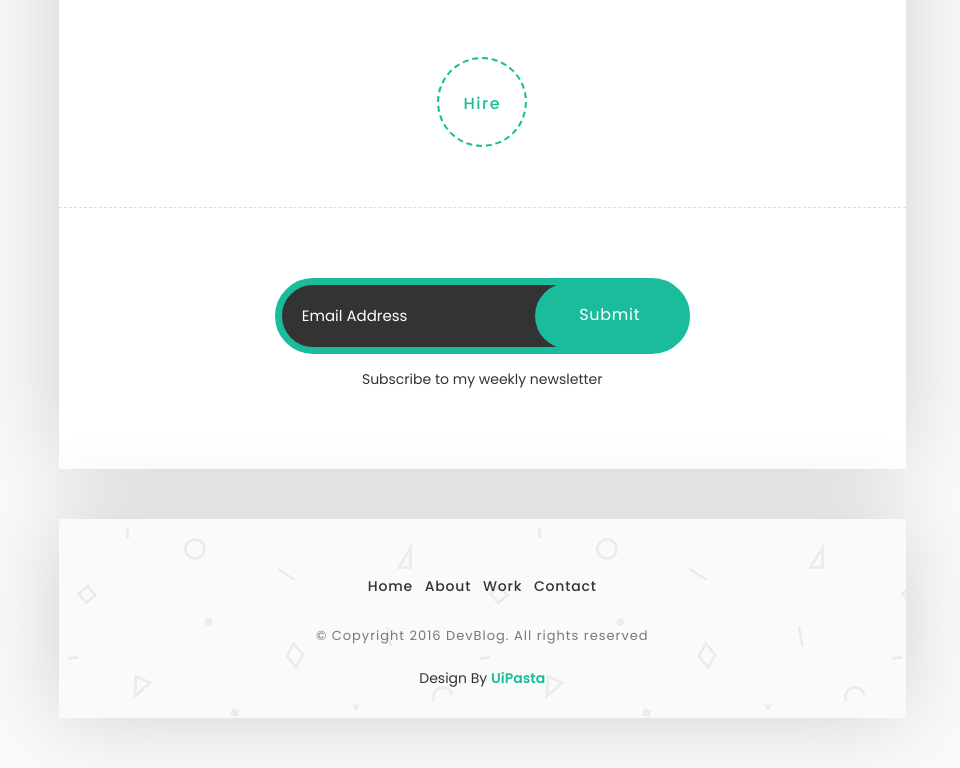
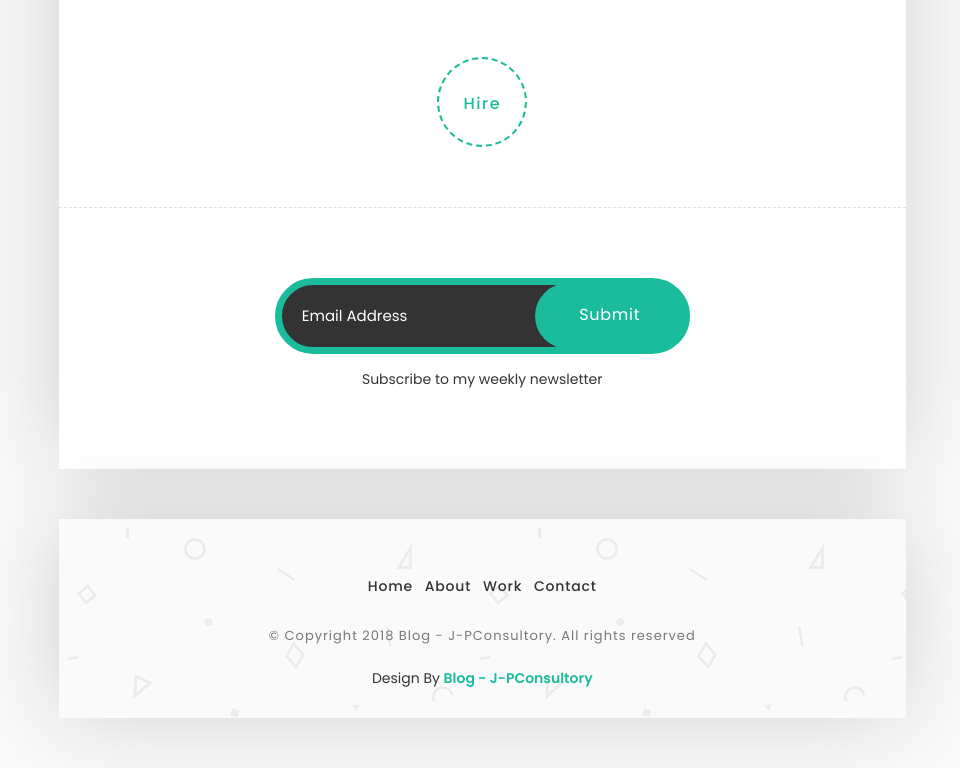
Before and after one commit to pedromeza/blog, a plain HTML site: page about.html in a window 1280 px wide. Shown: the part 1602-2370 px from the top of the page, without its empty margins (304-1264 px from the left). Drawn offline with Linux system fonts and the light colour scheme.

Commit message:
cambiar nombre

```diff
--- a/about.html
+++ b/about.html
@@ -16,7 +16,7 @@
     <meta name="robots" content="index,follow">
 
 
-    <title>DevBlog - Personal Blog Template</title>
+    <title>Blog - J-PConsultory</title>
 
     <!-- Favicon -->
     <link rel="shortcut icon" href="images/favicon/favicon.ico">
@@ -81,7 +81,7 @@
                       <div class="my-detail">
 
                         <div class="white-spacing">
-                            <h1>Alex Parker</h1>
+                            <h1>Blog - J-PConsultory</h1>
                             <span>Web Developer</span>
                         </div>
 
@@ -210,11 +210,11 @@
                                <li><a href="contact.html">Contact</a></li>
                             </ul>
 
-                          <p>© Copyright 2016 DevBlog. All rights reserved</p>
+                          <p>© Copyright 2018 Blog - J-PConsultory. All rights reserved</p>
 
 
 						  <!-- UiPasta Credit Start -->
-                          <div class="uipasta-credit">Design By <a href="http://www.uipasta.com" target="_blank">UiPasta</a></div>
+                          <div class="uipasta-credit">Design By <a href="http://www.uipasta.com" target="_blank">Blog - J-PConsultory</a></div>
                           <!-- UiPasta Credit End -->
 
 
```
Also changed, not shown: contact.html (+1 -1 lines).
